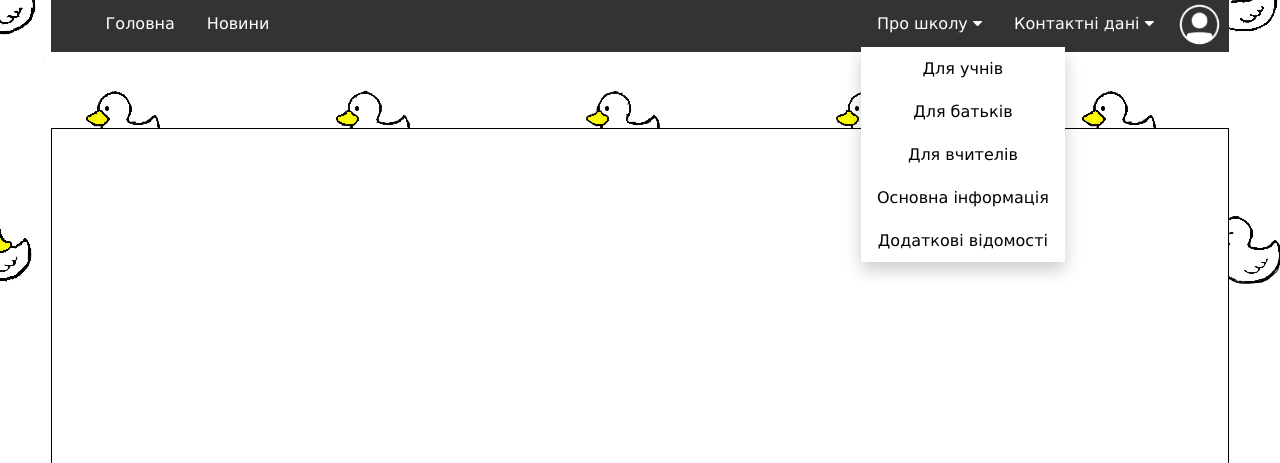
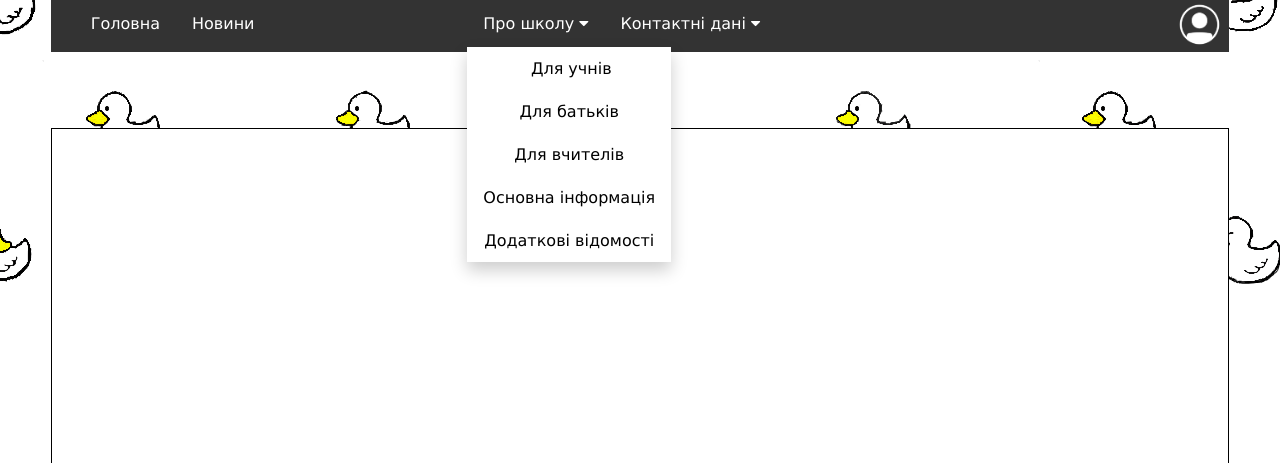
Before and after one commit to NickNameUA/Site, a PHP site: page /News.php in a window 1280 px wide, after a click on "Про школу". Shown: the top 463 px of the page. Run offline with PHP 8.4, Linux system fonts and the light colour scheme.

Commit message:
NavBar remastered

```diff
--- /dev/null
+++ b/Details/Links.php
@@ -0,0 +1,30 @@
+<link
+      rel="apple-touch-icon"
+      sizes="180x180"
+      href="Img/Favicons/apple-touch-icon.png"
+    />
+    <link
+      rel="icon"
+      type="image/png"
+      sizes="32x32"
+      href="Img/Favicons/favicon-32x32.png"
+    />
+    <link
+      rel="icon"
+      type="image/png"
+      sizes="16x16"
+      href="Img/Favicons/favicon-16x16.png"
+    />
+    <link rel="manifest" href="Img/Favicons/site.webmanifest" />
+    <link rel="stylesheet" href="Styles/Prototype.css" />
+    <link rel="stylesheet" href="Styles/NavBar.css" />
+    <link rel="stylesheet" href="Styles/max-width 360px.css" />
+    <link rel="stylesheet" href="Styles/max-width 680px.css" />
+    <link rel="stylesheet" href="Styles/min-width 1000px.css" />
+    <link rel="stylesheet" href="Styles/min-width 1400px.css" />
+    <link rel="stylesheet" href="Styles/min-width 2000px.css" />
+    <meta name="viewport" content="width=device-width, initial-scale=1" />
+    <link
+      rel="stylesheet"
+      href="https://cdnjs.cloudflare.com/ajax/libs/font-awesome/4.7.0/css/font-awesome.min.css"
+    />
--- a/Details/NavBar.php
+++ b/Details/NavBar.php
@@ -1,12 +1,10 @@
 <div class="navbar">
       <a id="index" href="Index.php">Головна</a>
       <a id="news" href="News.php">Новини</a>
-      <div class="dropdown">
+      <div class="dropdown" id="menuBtn">
         <button
           class="dropbtn"
-          id="menuBtn"
-          onclick="myFunction('myDropdown2')"
-        >
+          onclick="myFunction('myDropdown2')">
           <img
             alt="Menu"
             src="/Img/Button/BtnMenu.png"
@@ -58,7 +56,7 @@
           <p>cvlyceum21@gmial.com</p>
         </div>
       </div>
-      <form action="#profile">
+      <form action="#profile" id="profile">
         <button id="account">
           <img
             src="/Img/Button/AccountImg.png"
--- a/News.php
+++ b/News.php
@@ -8,41 +8,14 @@
     />
 
     <title>Liceum 21</title>
-    <link
-      rel="apple-touch-icon"
-      sizes="180x180"
-      href="Img/Favicons/apple-touch-icon.png"
-    />
-    <link
-      rel="icon"
-      type="image/png"
-      sizes="32x32"
-      href="Img/Favicons/favicon-32x32.png"
-    />
-    <link
-      rel="icon"
-      type="image/png"
-      sizes="16x16"
-      href="Img/Favicons/favicon-16x16.png"
-    />
-    <link rel="manifest" href="Img/Favicons/site.webmanifest" />
     <link rel="stylesheet" href="Styles/News.css" />
-    <link rel="stylesheet" href="Styles/Prototype.css" />
-    <link rel="stylesheet" href="Styles/max-width 360px.css" />
-    <link rel="stylesheet" href="Styles/max-width 480px.css" />
-    <link rel="stylesheet" href="Styles/min-width 1000px.css" />
-    <link rel="stylesheet" href="Styles/min-width 1400px.css" />
-    <link rel="stylesheet" href="Styles/min-width 200px.css" />
-    <meta name="viewport" content="width=device-width, initial-scale=1" />
-    <link
-      rel="stylesheet"
-      href="https://cdnjs.cloudflare.com/ajax/libs/font-awesome/4.7.0/css/font-awesome.min.css"
-    />
     <?php
+    include "Details/Links.php";
     include "Details/NavBar.php";
     ?>
-    <script scr="Src/Scroll.js"></script>
+
     <script src="Src/NavBar.js"></script>
+    <script src="Src/Scroll.js"></script>
   </head>
   <body>
     <div class="pagebody">
--- a/Src/NavBar.js
+++ b/Src/NavBar.js
@@ -1,6 +1,4 @@
 "use strict";
-
-const width = window.screen.width;
 
 /* When the user click on the button,
 toggle between hiding and showing the dropdown content */
@@ -30,16 +28,4 @@ window.onclick = function (element) {
     }
   }
 };
-function bScrollTop() {
-  document.documentElement.scrollTop = 0;
-}
-window.addEventListener("scroll", function () {
-  let scrollPos = window.scrollY;
-  let width1 = width * 1.5;
-  const id1 = document.getElementById("scrlBtnTop").style;
-  if (scrollPos > width1) {
-    id1.visibility = "visible";
-  } else {
-    id1.visibility = "hidden";
-  }
-});
+//Show dropdown content
--- a/Src/Scroll.js
+++ b/Src/Scroll.js
@@ -1,10 +1,14 @@
 "use strict";
 
 const height = window.screen.height;
+const width = window.screen.width;
 
 function bScrollTop() {
   document.documentElement.scrollTop = 0;
 }
+
+//Scroll top
+
 window.addEventListener("scroll", function () {
   let scrollPos = window.scrollY;
   let height1 = height * 1.5;
@@ -15,3 +19,10 @@ window.addEventListener("scroll", function () {
     id1.visibility = "hidden";
   }
 });
+
+//Visibility and hidden scroll button
+const $linkFullWidth = $("div.image--link");
+
+if ($(window).width() < 768) {
+  // Delete the element $linkFullWidth
+}
--- /dev/null
+++ b/Styles/NavBar.css
@@ -0,0 +1,114 @@
+#profile {
+  border-radius: 50%;
+  margin-left: auto;
+  margin-right: 0%;
+}
+#account {
+  border: none;
+  background: none;
+}
+.navbar {
+  text-align: center;
+  position: fixed;
+  display: flex;
+  overflow: hidden;
+  background-color: #333;
+  font-family: Arial, Helvetica, sans-serif;
+  font-family: Verdana, Geneva, Tahoma, sans-serif;
+  top: 0%;
+  left: 4%;
+  right: 4%;
+  z-index: 10;
+}
+.navbar a {
+  font-size: 16px;
+  color: white;
+  text-align: center;
+  padding: 14px 16px;
+  text-decoration: none;
+}
+.navbar a:first-child {
+  margin-left: 2%;
+}
+.dropdown {
+  display: inline;
+  overflow: hidden;
+  margin: 0%;
+  padding: 0%;
+  border: none;
+}
+.dropdown:nth-child(4) {
+  margin-left: auto;
+}
+.dropdown:nth-child(5) {
+  margin-right: auto;
+}
+.dropdown:nth-child(3) {
+  margin-left: auto;
+  margin-right: 5%;
+  display: none;
+}
+
+.dropdown .dropbtn {
+  cursor: pointer;
+  font-size: 16px;
+  border: none;
+  outline: none;
+  color: white;
+  padding: 14px 16px;
+  background-color: inherit;
+  font-family: inherit;
+  margin: 0;
+  height: auto;
+}
+
+.navbar a:hover,
+.dropdown:hover .dropbtn {
+  color: rgb(255, 225, 0);
+}
+.dropdown-content {
+  display: none;
+  position: fixed;
+  background-color: white;
+  min-width: 160px;
+  box-shadow: 0px 8px 16px 0px rgba(0, 0, 0, 0.2);
+  text-align: center;
+}
+.dropdown-content a {
+  float: none;
+  color: black;
+  padding: 12px 16px;
+  text-decoration: none;
+  display: block;
+}
+.dropdown-content h3 {
+  margin-left: 5%;
+}
+.dropdown-content h3:nth-child(4) {
+  margin-bottom: 0%;
+}
+.dropdown-content h4 {
+  margin-top: 5%;
+  margin-left: 5%;
+}
+.dropdown-content a:hover {
+  background-color: #ddd;
+  color: blue;
+}
+.show {
+  display: block;
+  float: right;
+}
+#menuBtn {
+  position: fixed;
+  top: 0%;
+  left: 0%;
+  visibility: visible;
+}
+#myDropdown2 {
+  visibility: hidden;
+  background: #333;
+}
+#myDropdown2 a {
+  color: white;
+}
--- a/Styles/Prototype.css
+++ b/Styles/Prototype.css
@@ -24,111 +24,6 @@ body {
   position: relative;
   display: inline-block;
   text-align: center;
-}
-#account {
-  border-radius: 50%;
-  border: none;
-  background: none;
-  cursor: pointer;
-}
-.navbar {
-  padding-left: 3%;
-  position: fixed;
-  display: flex;
-  overflow: hidden;
-  background-color: #333;
-  font-family: Arial, Helvetica, sans-serif;
-  font-family: Verdana, Geneva, Tahoma, sans-serif;
-  top: 0%;
-  left: 4%;
-  right: 4%;
-  z-index: 10;
-}
-.navbar a {
-  font-size: 16px;
-  color: white;
-  text-align: center;
-  padding: 14px 16px;
-  text-decoration: none;
-}
-
-.dropdown {
-  display: inline;
-  overflow: hidden;
-  margin: 0%;
-  padding: 0%;
-  border: none;
-}
-.dropdown:nth-child(3) {
-  margin-left: auto;
-  margin-right: 5%;
-}
-
-.dropdown .dropbtn {
-  cursor: pointer;
-  font-size: 16px;
-  border: none;
-  outline: none;
-  color: white;
-  padding: 14px 16px;
-  background-color: inherit;
-  font-family: inherit;
-  margin: 0;
-  height: auto;
-}
-
-.navbar a:hover,
-.dropdown:hover .dropbtn {
-  color: rgb(255, 225, 0);
-}
-.dropdown-content {
-  display: none;
-  position: fixed;
-  background-color: white;
-  min-width: 160px;
-  box-shadow: 0px 8px 16px 0px rgba(0, 0, 0, 0.2);
-  text-align: center;
-}
-.dropdown-content a {
-  float: none;
-  color: black;
-  padding: 12px 16px;
-  text-decoration: none;
-  display: block;
-}
-.dropdown-content h3 {
-  margin-left: 5%;
-}
-.dropdown-content h3:nth-child(4) {
-  margin-bottom: 0%;
-}
-.dropdown-content h4 {
-  margin-top: 5%;
-  margin-left: 5%;
-}
-.dropdown-content a:hover {
-  background-color: #ddd;
-  color: blue;
-}
-
-.show {
-  display: block;
-  float: right;
-}
-#menuBtn {
-  margin: 0%;
-  padding: 0%;
-  position: fixed;
-  top: 0%;
-  left: 0%;
-  visibility: hidden;
-}
-#myDropdown2 {
-  visibility: hidden;
-  background: #333;
-}
-#myDropdown2 a {
-  color: white;
 }
 #scrlBtnTop {
   position: fixed;
--- a/Styles/max-width 360px.css
+++ b/Styles/max-width 360px.css
@@ -1,7 +1,4 @@
 @media screen and (max-width: 360px) {
-  .navbar a:first-child {
-    margin-left: 19%;
-  }
   .dropdown a:first-child {
     margin: 0%;
   }
```
Also changed, not shown: Index.php (+4 -32 lines), Styles/max-width 680px.css (added, +61 -0 lines).
